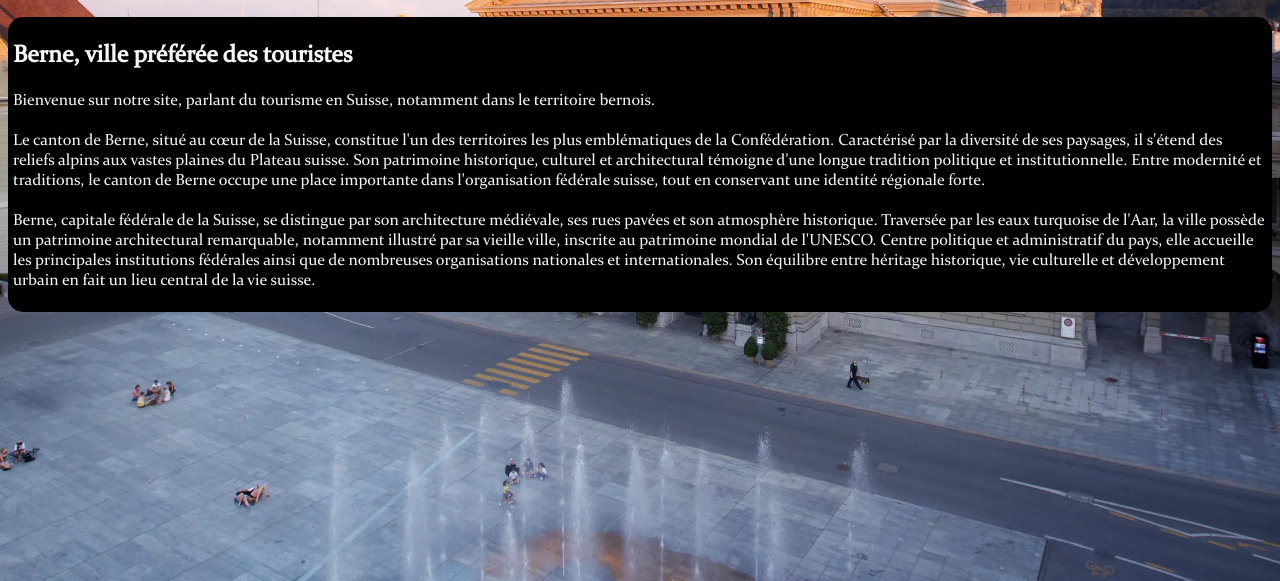
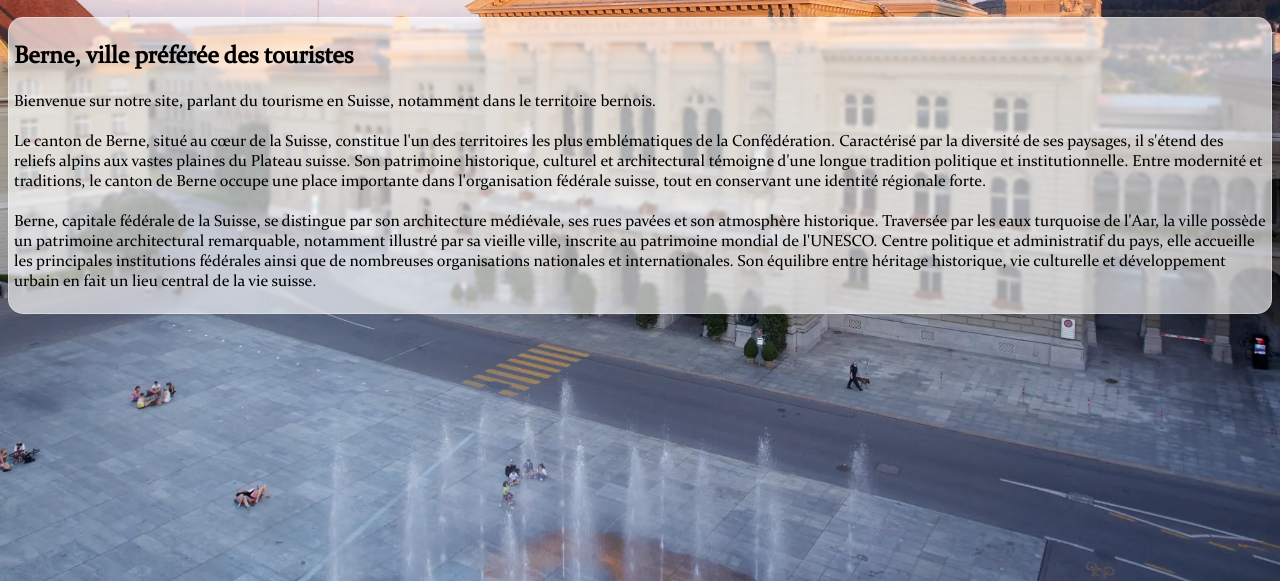
Before and after one commit to tomsocie13-collab/web, a plain HTML site: page index.html in a window 1280 px wide. Shown: the part 219-800 px from the top of the page. Drawn offline with Linux system fonts and the light colour scheme.

Commit message:
Mise en place de l'historique de commit, changement du CSS, et mise en place des liens dans le README

```diff
--- a/lollipop.css
+++ b/lollipop.css
@@ -1,9 +1,3 @@
-main {
-    background-color: rgba(255, 255, 255, 0.1);
-    backdrop-filter: blur(10px);
-    -webkit-backdrop-filter: blur(10px); /* Pour la compatibilité Safari */
-}
-
 
 header {
     border-radius: 15px;
@@ -18,7 +12,7 @@ header {
 }
 body {
     font-family:retro;
-    color: black ;
+    color: black;
     background-image: url(berne.png);
 }
 
--- a/style.css
+++ b/style.css
@@ -11,12 +11,17 @@ header, .menu {
 }
 
 main {
-    background-color: black;
+background: rgba(255, 255, 255, 0.64);
+border-radius: 16px;
+box-shadow: 0 4px 30px rgba(0, 0, 0, 0.1);
+backdrop-filter: blur(1.8px);
+-webkit-backdrop-filter: blur(1.8px);
+border: 1px solid rgba(255, 255, 255, 0.34);
 }
 
 body {
     font-family:retro;
-    color: whitesmoke ;
+    color: black ;
 }
 
 .conteneur {
```
Also changed, not shown: commits.txt (added), 1 other file.
